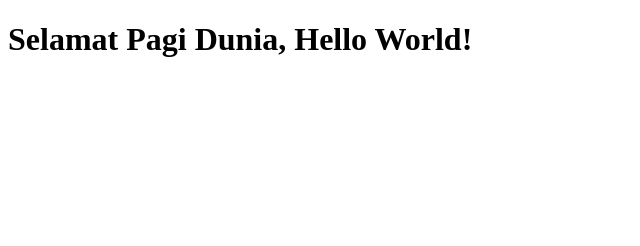
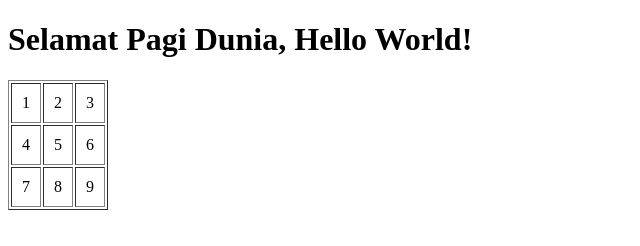
Before and after one commit to MichaelP2/branch_html, a plain HTML site: page index.html in a window 1280 px wide. Shown: the whole page, without its empty margins (0-640 px from the left). Drawn offline with Linux system fonts and the light colour scheme.

Commit message:
Menambah tabel

```diff
--- a/index.html
+++ b/index.html
@@ -6,5 +6,21 @@
   </head>
 <body>
    <h1>Selamat Pagi Dunia, Hello World!</h1>
+      <table border="1" cellpadding="10" width="100" height="100">
+        <tr>
+            <td>1</td>
+            <td>2</td>
+            <td>3</td>
+        </tr>
+        <tr>
+            <td>4</td>
+            <td>5</td>
+			<td>6</td>
+        </tr>
+		<tr>
+            <td>7</td>
+            <td>8</td>
+			<td>9</td>
+        </tr>
 </body>
 </html>
```
